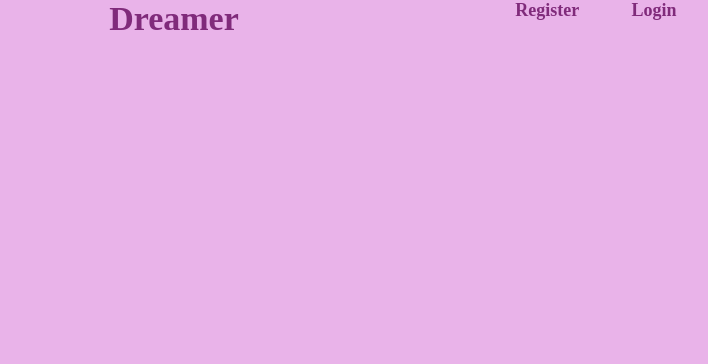
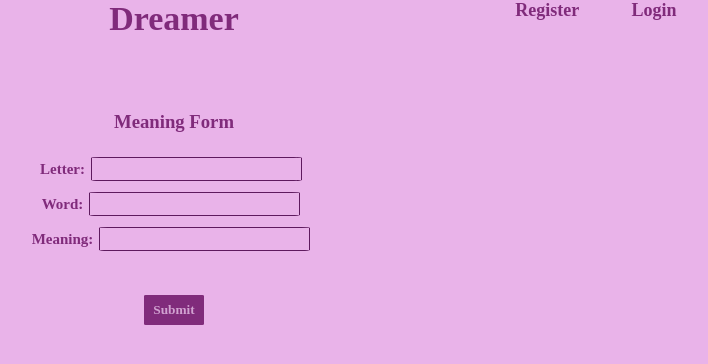
Before and after one commit to MaryHooker/Passion-Project-2020, a React (Create React App) app in the folder dreamer/dreamer/: page /create/meaning in a window 1280 px wide. Shown: the top 364 px of the page, without its empty margins (466-1174 px from the left). Built offline with nearby package versions, Linux system fonts and the light colour scheme.

Commit message:
ability for admin to create meaning in react

```diff
--- a/dreamer/dreamer/src/App.css
+++ b/dreamer/dreamer/src/App.css
@@ -144,7 +144,7 @@ hr{
 }
 
 .noLineHome:hover{
-  color: rgb(74, 74, 136);
+  color: rgb(12, 128, 101);
 }
 
 /* //////////////////////// */
@@ -179,40 +179,40 @@ hr{
 
 .dreamersLink{
   text-decoration: none;
-  color: rgb(234, 19, 241);
+  color: rgb(45, 11, 182);
   font-size: 16px;
   font-weight: bold;
 }
 
 .dreamersLink:hover{
   text-decoration: none;
-  color: rgb(74, 74, 136);
+  color: rgb(11, 104, 7);
   font-weight: bold;
 }
 
 .adminLink{
   text-decoration: none;
-  color: rgb(234, 19, 241);
+  color: rgb(45, 11, 182);
   font-size: 16px;
   font-weight: bold;
 }
 
 .adminLink:hover{
   text-decoration: none;
-  color: rgb(74, 74, 136);
+  color: rgb(11, 104, 7);
   font-weight: bold;
 }
 
 .meaningsLink{
   text-decoration: none;
-  color: rgb(234, 19, 241);
+  color: rgb(45, 11, 182);
   font-size: 16px;
   font-weight: bold;
 }
 
 .meaningsLink:hover{
   text-decoration: none;
-  color: rgb(74, 74, 136);
+  color:rgb(11, 104, 7);
   font-weight: bold;
 }
 
@@ -226,9 +226,9 @@ hr{
 }
 
 .dreamersDisplay{
-  background-color: rgb(74, 74, 136);
+  background-color: rgb(45, 11, 182);
   color: rgb(233, 179, 233);
-  border: 5px solid rgb(74, 74, 136);
+  border: 5px solid rgb(45, 11, 182);
   border-radius: 5%;
   margin-left: 10%;
   margin-bottom: 10%;
@@ -251,7 +251,7 @@ hr{
 
 .dreamersPageTitle{
   font-size: 20px;
-  color: rgb(74, 74, 136);
+  color: rgb(45, 11, 182);
 }
 
 .listedData{
@@ -267,9 +267,9 @@ hr{
 /* //////////////////////// */
 
 .dreamerDisplay{
-  background-color: rgb(74, 74, 136);
+  background-color: rgb(45, 11, 182);
   color: rgb(233, 179, 233);
-  border: 5px solid rgb(74, 74, 136);
+  border: 5px solid rgb(45, 11, 182);
   border-radius: 5%;
   margin-left: 42%;
   /* margin-right:15%; */
@@ -282,9 +282,9 @@ hr{
 /* ///////////////////////////// */
 
 .dreamDisplay{
-  background-color: rgb(74, 74, 136);
+  background-color: rgb(45, 11, 182);
   color: rgb(233, 179, 233);
-  border: 5px solid rgb(74, 74, 136);
+  border: 5px solid rgb(45, 11, 182);
   border-radius: 5%;
   margin-left: 10%;
   margin-right:15%;
--- /dev/null
+++ b/dreamer/dreamer/src/components/Admin/Meanings/CreateMeaning.jsx
@@ -0,0 +1,81 @@
+import React, { Component } from 'react';
+
+class CreateMeaning extends Component {
+    constructor(props) {
+        super(props);
+        this.state = {
+            letter: "",
+            word: "",
+            meaning: "",
+        }
+    }
+
+    // goBack = () => {
+    //     window.history.back();
+    //     window.history.back();
+    // }
+
+    // handle changes to fields
+    handleChanges = (event) => {
+        this.setState({ [event.target.id]: event.target.value });
+    }
+
+    // handle submission/ fetch method to add a new meaning to the database
+    handleSubmission = async (event) => {
+        event.preventDefault();
+        //new meaning to be submitted
+        const newMeaning = {
+            letter: this.state.letter,
+            word: this.state.word,
+            meaning: this.state.meaning,
+        };
+        const response = await fetch(`/api/meanings`, {
+            method: "POST",
+            headers: {
+                // "Authorization": this.props.token,
+                "Content-Type": "application/json",
+                "Accept": "application/json"
+            },
+            body: JSON.stringify(newMeaning)
+        });
+
+        const json = await response.json();
+        //sanity
+        console.log(json);
+
+        // this.goBack();
+    }
+
+    render() {
+
+        return (
+            <div>
+                <h3>Meaning Form</h3>
+
+                <form action="">
+                    <div className="form-group">
+                        <label htmlFor="letter"><span>Letter:</span></label>
+                        <input type="text" name='letter' id='letter' onChange={this.handleChanges} value={this.state.letter} />
+                    </div>
+
+                    <div className="form-group">
+                        <label htmlFor="word"><span>Word:</span></label>
+                        <input type="text" name='word' id='word' onChange={this.handleChanges} value={this.state.word} />
+                    </div>
+
+                    <div className="form-group">
+                        <label htmlFor="meaning"><span>Meaning:</span></label>
+                        <input type="text" name='meaning' id='meaning' onChange={this.handleChanges} value={this.state.meaning} />
+                    </div>
+
+
+                    <div className="form-group">
+                        <button type='submit' onClick={this.handleSubmission}>Submit</button>
+                    </div>
+                </form>
+            </div>
+        );
+    }
+}
+
+export default CreateMeaning;
--- a/dreamer/dreamer/src/components/Admin/Meanings/ViewAllMeanings.jsx
+++ b/dreamer/dreamer/src/components/Admin/Meanings/ViewAllMeanings.jsx
@@ -1,4 +1,5 @@
 import React,{Component} from 'react';
+import {Link} from 'react-router-dom';
 
 class ViewAllMeanings extends Component {
     constructor(props) {
@@ -32,7 +33,9 @@ class ViewAllMeanings extends Component {
     render() {
         return (
             <div>
-                <h3 className='dreamersPageTitle'>View All Meanings</h3>
+                <h3 className='dreamersPageTitle'>All Meanings</h3>
+                <Link to='/create/meaning' className='linkLink'><button>Add Meaning</button></Link>
+                <br/>
                 <br/>
                 <div className='dreamersContainer'>
                 {
--- a/dreamer/dreamer/src/components/AppContainer.jsx
+++ b/dreamer/dreamer/src/components/AppContainer.jsx
@@ -16,6 +16,7 @@ import EditDreamer from './Admin/Users/Dreamers/EditDreamer';
 import DreamersDreams from './Admin/Dreams/DreamersDreams';
 //Meanings
 import ViewAllMeanings from './Admin/Meanings/ViewAllMeanings';
+import CreateMeaning from './Admin/Meanings/CreateMeaning';
 ////////// Customer imports /////////
 //Home
 import CustomerHome from './Customer/Home/CustomerHome';
@@ -101,7 +102,7 @@ class AppContainer extends Component {
       } else if (this.state.tokenUser.role === "Customer") {
         homePage = "/customerHome";
       }
-      //Else if the user is not logged in, render the register, login components and hide the logout
+    //Else if the user is not logged in, render the register, login components and hide the logout
     } else {
       register = <Link to='/register' className='noLine' >Register</Link>
       login = <Link to='/login' className='noLine' >Login</Link>
@@ -147,7 +148,7 @@ class AppContainer extends Component {
                 { /* Customer */ }
                 <Route path='/customerHome' exact component={() => <CustomerHome tokenUser={this.state.tokenUser}/> }/>
 
-                {/* ///////// Admin /////////*/}
+                { /* ///////// Admin /////////*/ }
                 <Route path='/admin/view/all' exact component={() => <ViewAllAdmin/> }/>
                 <Route path='/admin/view/one/:email' exact component={(props) => <ViewOneAdmin {...props} /> }/>
 
@@ -167,9 +168,10 @@ class AppContainer extends Component {
                    <Route path='/myDreams' exact component={() => <MyDreams tokenUser={this.state.tokenUser}/> }/>
                    <Route path='/dreamers/dreams/view/one/:id' exact component={() => <ViewOneDream/>}/>
 
-                  {/*//////// Meanings ////////*/}
-                  {/* Admin */}
+                  { /*//////// Meanings ////////*/ }
+                  { /* Admin */ }
                   <Route path='/view/meanings' exact component={() => <ViewAllMeanings/>}/>
+                  <Route path='/create/meaning' exact component={() => <CreateMeaning/> }/>
 
                 </Router>
             </div>
```
